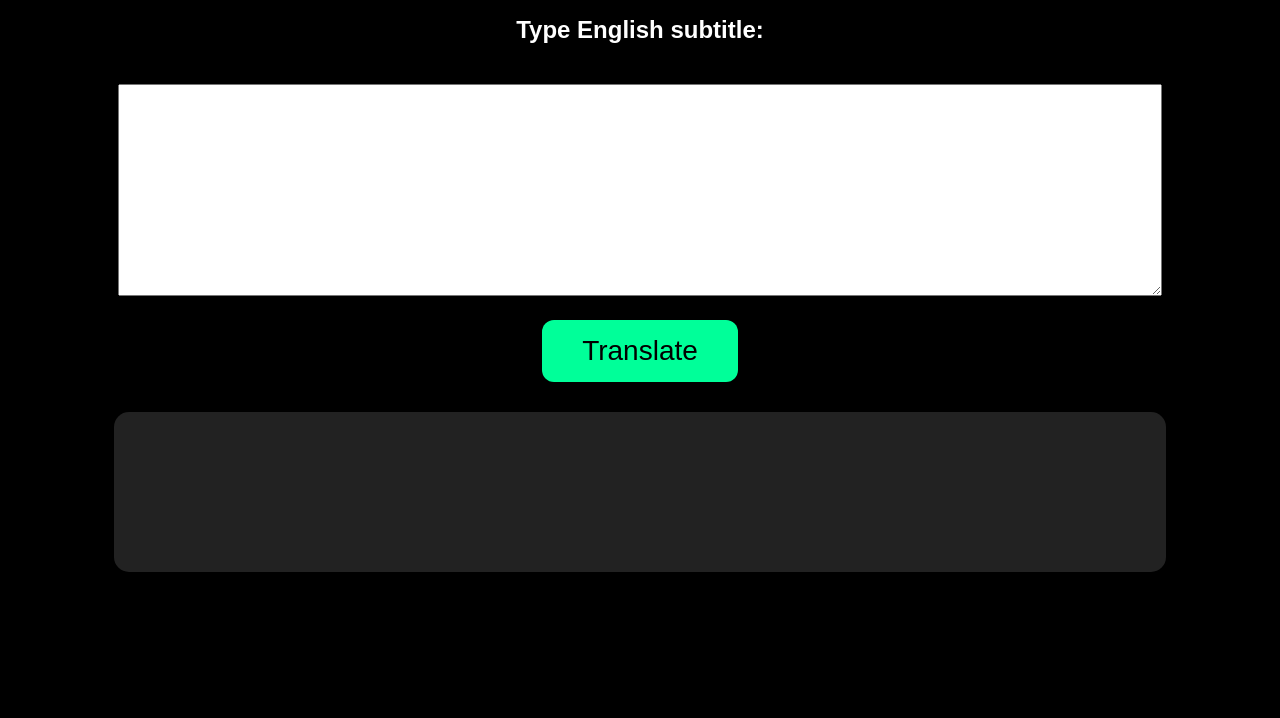
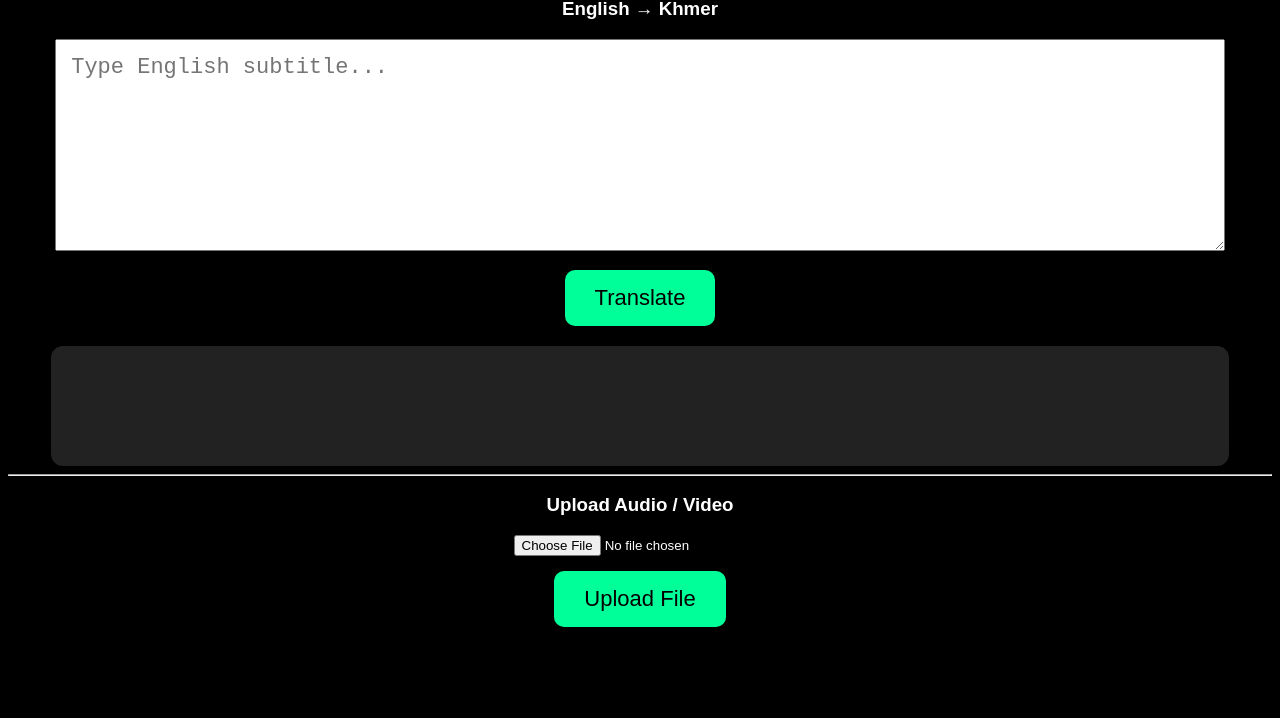
Before and after one commit to nakforver/ai-subtitle, a website: page public/index.html in a window 1280 px wide. Shown: the part 82-800 px from the top of the page. Drawn offline with Linux system fonts and the light colour scheme.

Commit message:
Enhance HTML structure and styling for subtitles

```diff
--- a/public/index.html
+++ b/public/index.html
@@ -1,12 +1,14 @@
 <!DOCTYPE html>
 <html>
 <head>
+
 <meta charset="UTF-8">
 <meta name="viewport" content="width=device-width, initial-scale=1.0">
 
 <title>AI Khmer Subtitle</title>
 
 <style>
+
 body{
     background:#000;
     color:white;
@@ -16,52 +18,79 @@ body{
 
 h1{
     color:#00ff99;
-    margin-top:40px;
 }
 
 textarea{
-    width:80%;
+    width:90%;
     height:180px;
-    margin-top:20px;
-    font-size:24px;
+    font-size:22px;
     padding:15px;
 }
 
 button{
-    margin-top:20px;
     background:#00ff99;
     border:none;
-    padding:15px 40px;
-    font-size:28px;
-    border-radius:12px;
+    padding:15px 30px;
+    font-size:22px;
+    border-radius:10px;
     cursor:pointer;
+    margin-top:15px;
 }
 
 #result{
-    margin:30px auto;
-    width:80%;
-    min-height:120px;
+    width:90%;
+    margin:auto;
+    margin-top:20px;
     background:#222;
-    border-radius:15px;
     padding:20px;
-    font-size:28px;
+    border-radius:12px;
+    min-height:80px;
 }
+
+#status{
+    margin-top:20px;
+}
+
 </style>
+
 </head>
 
 <body>
 
 <h1>AI Khmer Subtitle</h1>
 
-<h2>Type English subtitle:</h2>
+<h3>English → Khmer</h3>
 
-<textarea id="englishText"></textarea>
+<textarea
+id="englishText"
+placeholder="Type English subtitle..."
+></textarea>
 
 <br>
 
-<button id="translateBtn">Translate</button>
+<button id="translateBtn">
+Translate
+</button>
 
 <div id="result"></div>
+
+<hr>
+
+<h3>Upload Audio / Video</h3>
+
+<input
+type="file"
+id="mediaFile"
+accept="audio/*,video/*"
+/>
+
+<br>
+
+<button id="uploadBtn">
+Upload File
+</button>
+
+<div id="status"></div>
 
 <script src="script.js"></script>
 
```
